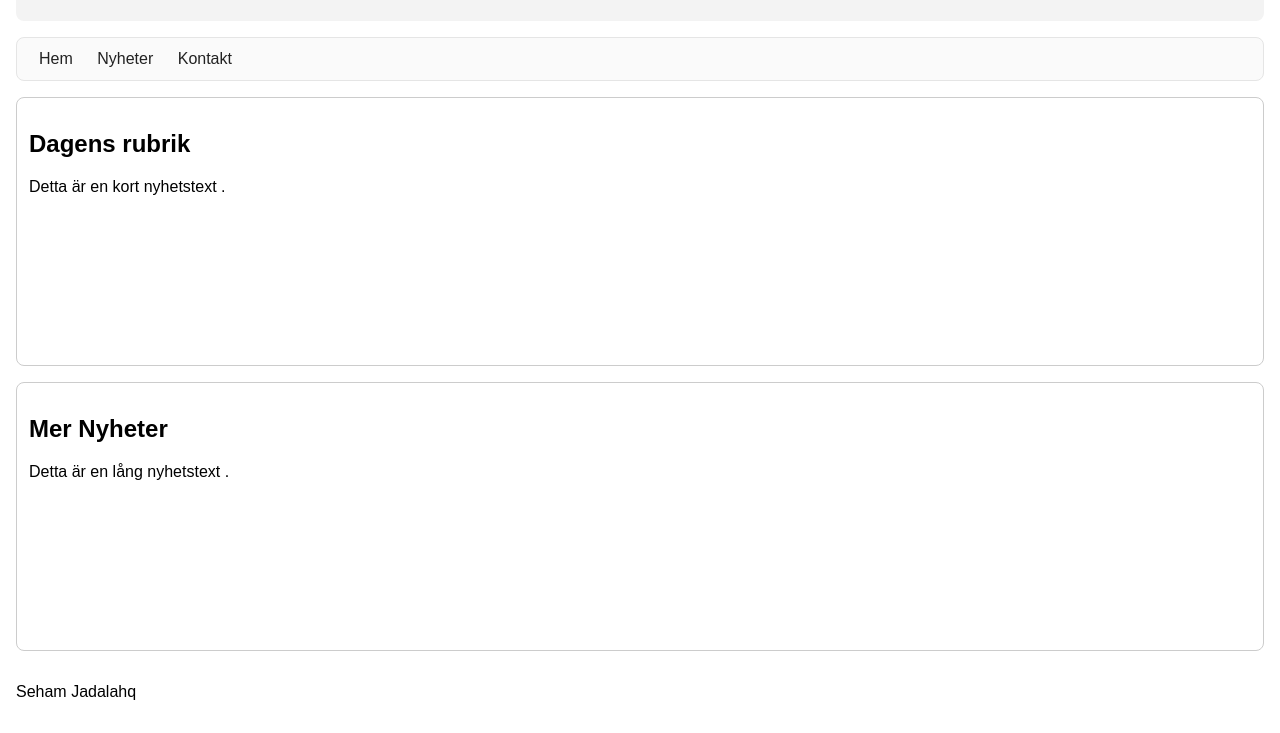
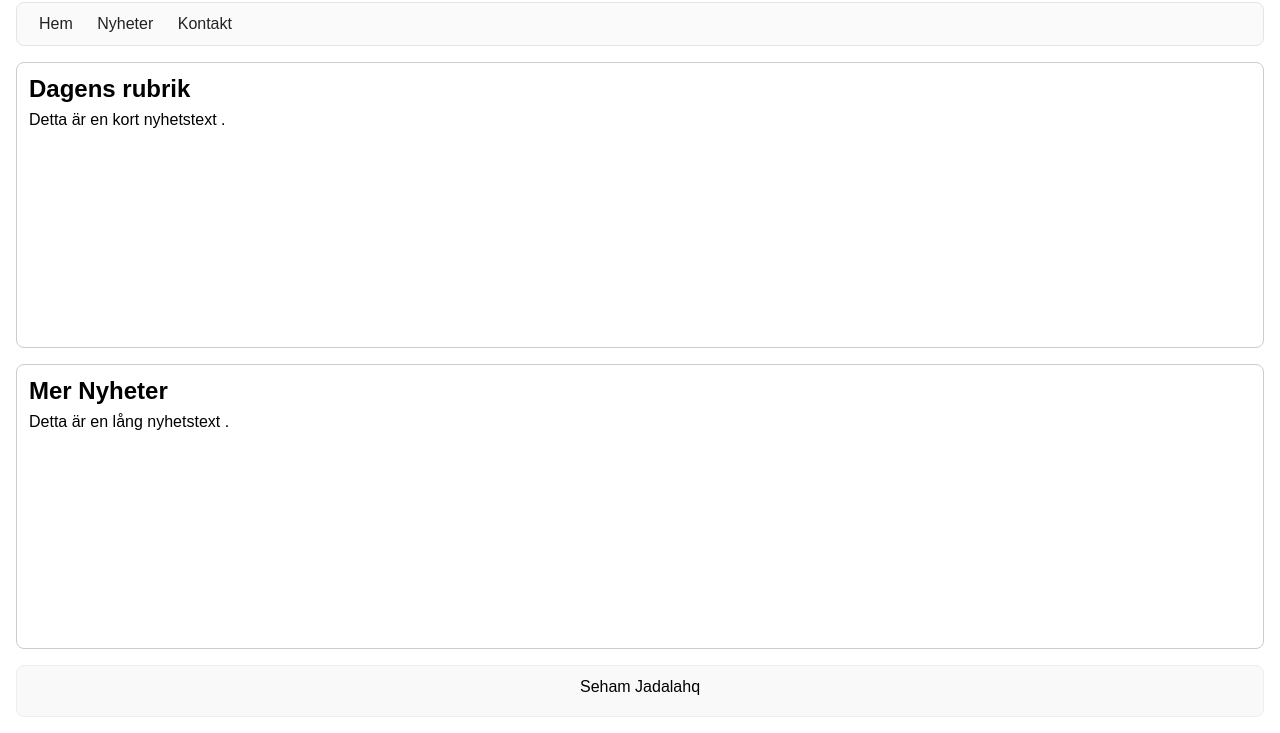
Before and after one commit to SehamJad/nyhetssida-2, a plain HTML site: page index.html in a window 1280 px wide. Shown: the part 99-832 px from the top of the page. Drawn offline with Linux system fonts and the light colour scheme.

Commit message:
add footer style

```diff
--- a/style.css
+++ b/style.css
@@ -56,3 +56,14 @@
     background: #fff;
 
 }
+/* ===== Footer ===== */
+footer {
+  text-align: center;
+  padding: 12px;
+  background: #f9f9f9;
+  border-radius: 8px;
+  border: 1px solid #eee;
+}
+h1, h2, p {
+  margin: 0 0 8px 0;
+}
```
